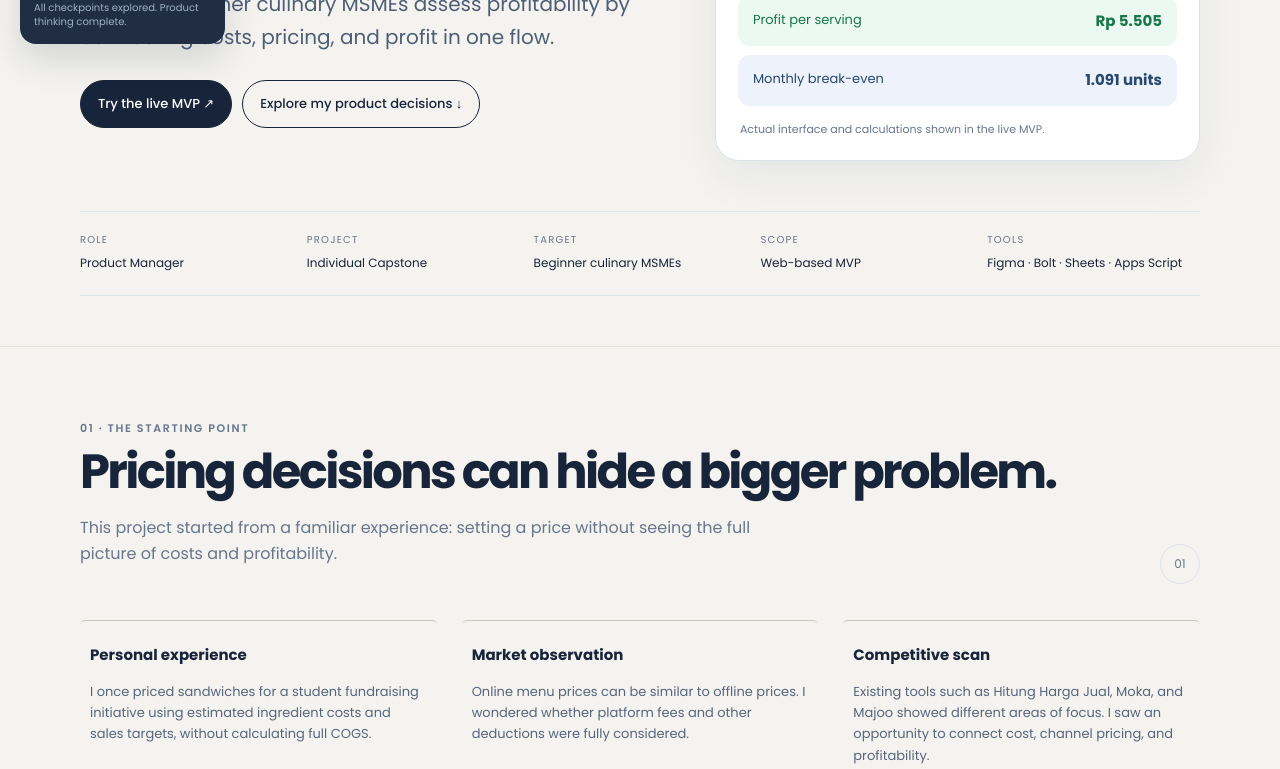
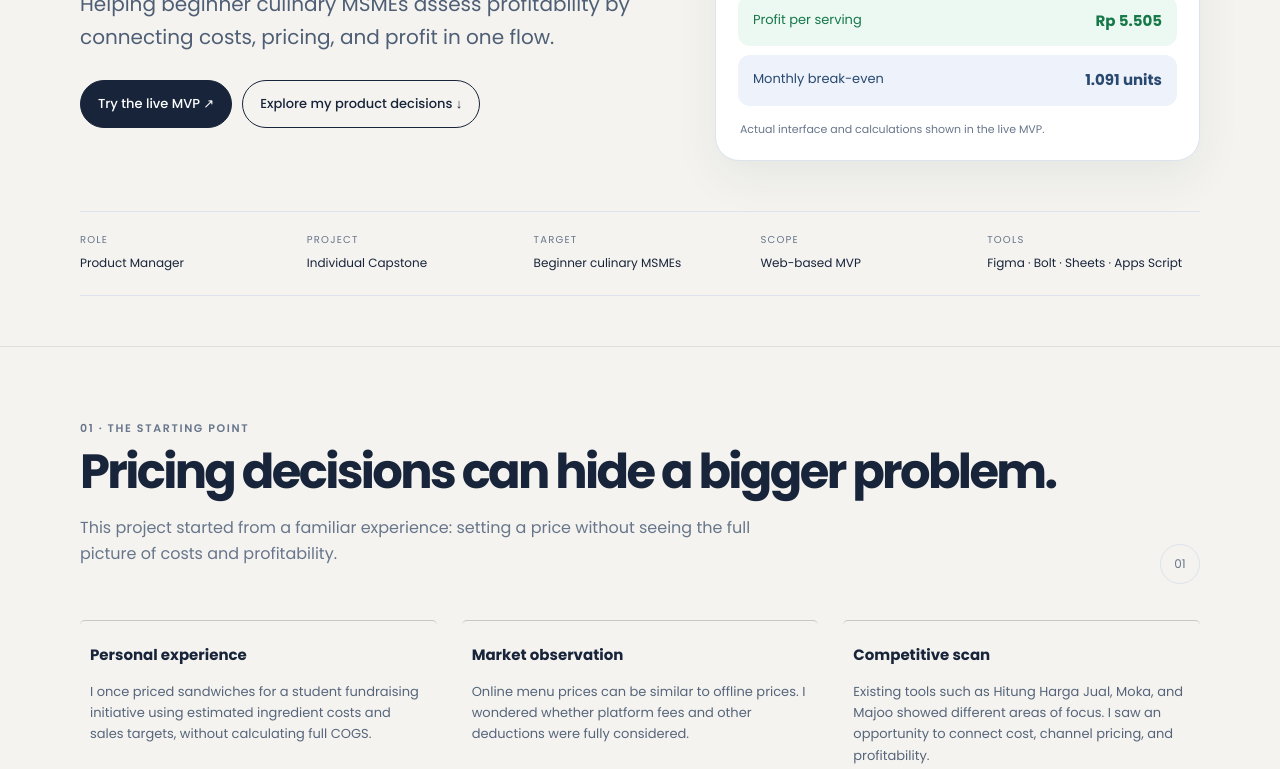
Before and after one commit to rosnymartikasari-source/Rosnyyandari-Martikasari-Portfolio, a plain HTML site: page projects/takaruntung.html in a window 1280 px wide. Shown: the part 331-1100 px from the top of the page. Drawn offline with Linux system fonts and the light colour scheme.

Commit message:
Update takaruntung.html

```diff
--- a/projects/takaruntung.html
+++ b/projects/takaruntung.html
@@ -32,7 +32,7 @@ body{background:#f4f3ef}.section{border-top:1px solid #e4e0d8}.section-head{marg
 <div class="progress" id="progress"></div>
 <header class="top wrap"><a class="brand" href="../index.html">Rosnyyandari Martikasari · Portfolio</a><nav class="toplinks"><a href="#challenge">Challenge</a><a href="#persona">Persona</a><a href="#research">Research</a><a href="#decisions">Decisions</a><a href="#build">Build</a><a href="#iteration">Iteration</a></nav><a class="back" href="../index.html#projects" style="font-size:12px;text-decoration:none">← Projects</a></header>
 <main>
-<aside class="case-explorer" aria-label="Case exploration progress"><div class="ce-title">CASE QUEST <span id="quest-count">0/4</span></div><div class="ce-track"><i id="quest-progress"></i></div><nav><a href="#challenge" data-check="1"><span>01</span> Find the friction</a><a href="#research" data-check="2"><span>02</span> Read the evidence</a><a href="#decisions" data-check="3"><span>03</span> Make the trade-off</a><a href="#build" data-check="4"><span>04</span> Build & iterate</a></nav><p id="quest-message">Explore the chapters to collect checkpoints.</p></aside>
+
 <section class="hero wrap"><div class="hero-grid"><div><div class="eyebrow">Product discovery · Individual capstone · Aug–Sep 2026</div><h1>Takar<span style="color:var(--orange)">Untung</span></h1><p class="lead">Helping beginner culinary MSMEs assess profitability by connecting costs, pricing, and profit in one flow.</p><div class="buttons"><a class="btn primary" href="https://takaruntung-financia-nkfs.bolt.host/" target="_blank" rel="noopener">Try the live MVP ↗</a><a class="btn" href="#case">Explore my product decisions ↓</a></div></div>
 <div class="hero-card"><div class="mini-head">Example · Iced Latte</div><div class="metric"><span>COGS per serving</span><strong>Rp 12.496</strong></div><div class="metric"><span>Selling price</span><strong>Rp 18.000</strong></div><div class="metric good"><span>Profit per serving</span><strong>Rp 5.505</strong></div><div class="metric bep"><span>Monthly break-even</span><strong>1.091 units</strong></div><p style="font-size:11px;color:var(--muted);margin:14px 2px 0">Actual interface and calculations shown in the live MVP.</p></div></div>
 <div class="metadata"><div><small>Role</small><span>Product Manager</span></div><div><small>Project</small><span>Individual Capstone</span></div><div><small>Target</small><span>Beginner culinary MSMEs</span></div><div><small>Scope</small><span>Web-based MVP</span></div><div><small>Tools</small><span>Figma · Bolt · Sheets · Apps Script</span></div></div></section>
```
